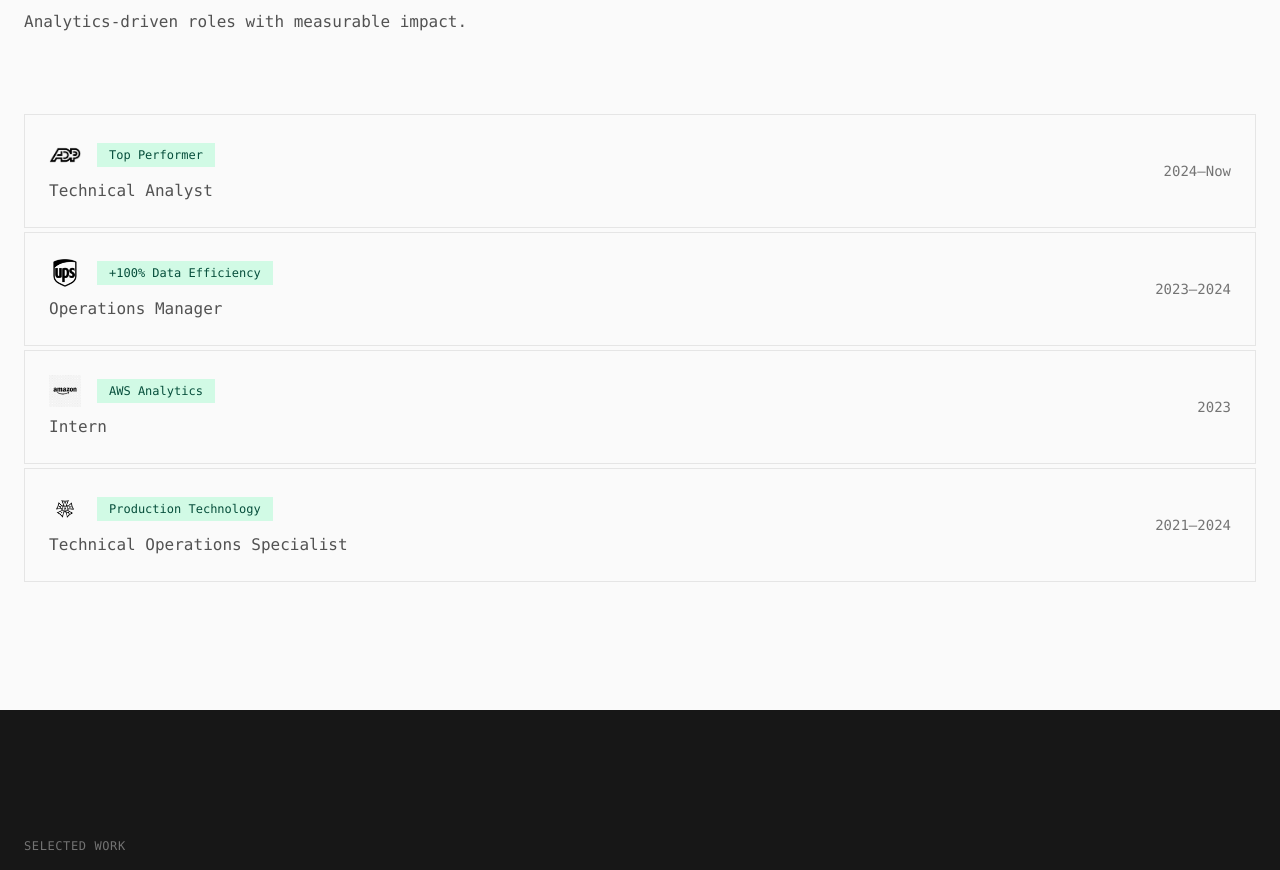
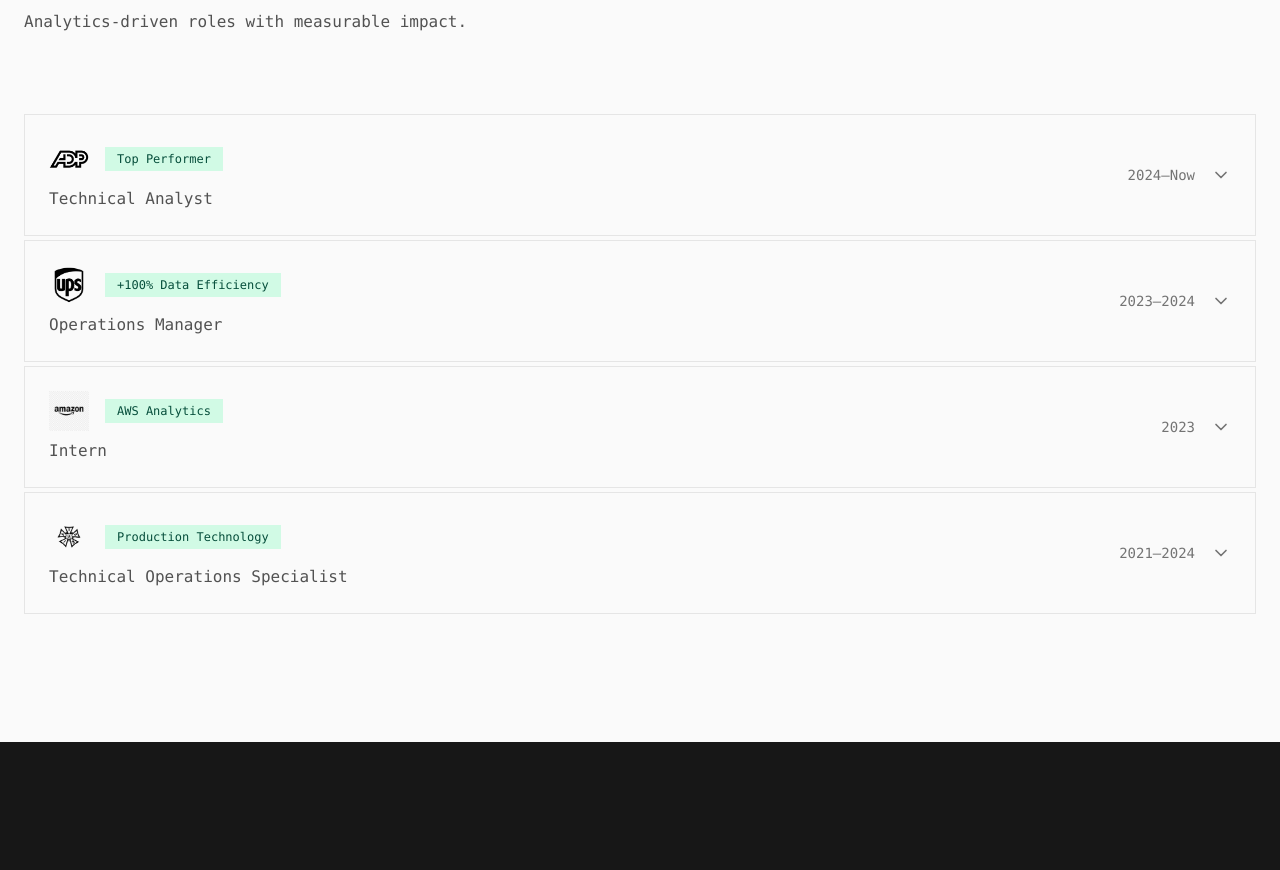
Before and after one commit to traysir/Blackwell-Portfolio, a React (Create React App) app: page / in a window 1280 px wide. Shown: the part 1039-1909 px from the top of the page. Built offline with nearby package versions, Linux system fonts and the light colour scheme.

Commit message:
Update index.html

```diff
--- a/src/App.tsx
+++ b/src/App.tsx
@@ -1,5 +1,5 @@
 import React, { useState, useEffect } from 'react';
-import { Menu, X, Github, Linkedin, Mail, ArrowUpRight, Terminal, Sparkles, Coffee } from 'lucide-react';
+import { Menu, X, Github, Linkedin, Mail, ArrowUpRight, Terminal, Sparkles, Coffee, ChevronDown } from 'lucide-react';
 
 export default function Portfolio() {
   const [mobileMenuOpen, setMobileMenuOpen] = useState(false);
@@ -7,6 +7,7 @@ export default function Portfolio() {
   const [mousePosition, setMousePosition] = useState({ x: 0, y: 0 });
   const [currentTime, setCurrentTime] = useState('');
   const [iconSurprised, setIconSurprised] = useState(false);
+  const [expandedJob, setExpandedJob] = useState<number | null>(null);
   useEffect(() => {
     const handleScroll = () => {
       setScrolled(window.scrollY > 50);
@@ -85,10 +86,58 @@ export default function Portfolio() {
   const skills = ["Python", "SQL", "Power BI", "Tableau", "Excel", "AWS", "Linux", "Git", "Data Viz", "Statistics"];
 
   const experience = [
-    { company: "ADP", role: "Technical Analyst", period: "2024—Now", stat: "Top Performer", logo: "/logos/adp.png" },
-    { company: "UPS", role: "Operations Manager", period: "2023—2024", stat: "+100% Data Efficiency", logo: "/logos/ups.png" },
-    { company: "Amazon", role: "Intern", period: "2023", stat: "AWS Analytics", logo: "/logos/amazon.png" },
-    { company: "IATSE", role: "Technical Operations Specialist", period: "2021—2024", stat: "Production Technology", logo: "/logos/IATSE.png" }
+    {
+      company: "ADP",
+      role: "Technical Analyst",
+      period: "2024—Now",
+      stat: "Top Performer",
+      logo: "/logos/adp.png",
+      duties: [
+        "Built ETL pipelines processing 500K+ payroll records daily using Python and SQL",
+        "Designed Power BI dashboards tracking operational metrics for 50+ stakeholders",
+        "Optimized database queries reducing report generation time by 40%",
+        "Mentored 3 junior analysts on data analysis best practices"
+      ]
+    },
+    {
+      company: "UPS",
+      role: "Operations Manager",
+      period: "2023—2024",
+      stat: "+100% Data Efficiency",
+      logo: "/logos/ups.png",
+      duties: [
+        "Led team of 8 operators managing 100K+ daily package movements",
+        "Implemented data tracking system increasing visibility by 100%",
+        "Reduced operational errors by 35% through process automation",
+        "Trained 15+ new hires on operational procedures and safety protocols"
+      ]
+    },
+    {
+      company: "Amazon",
+      role: "Intern",
+      period: "2023",
+      stat: "AWS Analytics",
+      logo: "/logos/amazon.png",
+      duties: [
+        "Analyzed fulfillment center data using AWS analytics tools",
+        "Identified efficiency bottlenecks resulting in 15% improvement",
+        "Created automated reporting dashboards for warehouse operations",
+        "Collaborated with senior analysts on supply chain optimization"
+      ]
+    },
+    {
+      company: "IATSE",
+      role: "Technical Operations Specialist",
+      period: "2021—2024",
+      stat: "Production Technology",
+      logo: "/logos/IATSE.png",
+      duties: [
+        "Coordinated technical setup for 100+ live events and productions",
+        "Managed lighting, rigging, and audio-visual systems",
+        "Trained crew members on equipment operation and safety standards",
+        "Troubleshot complex technical issues under high-pressure conditions"
+      ]
+    }
   ];
 
   return (
@@ -251,9 +300,10 @@ console.log(bayden.specialties);
 
           <div className="space-y-1">
             {experience.map((job, index) => (
-              <div
-                key={index}
-                className="group border border-neutral-200 hover:border-neutral-900 transition-all duration-300 p-6 hover:bg-neutral-900 hover:text-neutral-50"
+              <div key={index}>
+                <button
+                  onClick={() => setExpandedJob(expandedJob === index ? null : index)}
+                  className="w-full group border border-neutral-200 hover:border-neutral-900 transition-all duration-300 p-6 hover:bg-neutral-900 hover:text-neutral-50 text-left"
                 >
                   <div className="flex flex-col md:flex-row md:justify-between md:items-center gap-4">
                     <div className="flex-1">
@@ -262,7 +312,7 @@ console.log(bayden.specialties);
                           <img
                             src={job.logo}
                             alt={job.company}
-                          className="h-8 w-8 object-contain grayscale group-hover:grayscale-0 group-hover:invert transition-all duration-300"
+                            className="h-10 w-10 object-contain grayscale group-hover:grayscale-0 group-hover:invert transition-all duration-300"
                           />
                         ) : (
                           <h3 className="text-2xl font-bold">{job.company}</h3>
@@ -273,10 +323,33 @@ console.log(bayden.specialties);
                       </div>
                       <p className="text-neutral-600 group-hover:text-neutral-300">{job.role}</p>
                     </div>
+                    <div className="flex items-center gap-4">
                       <div className="text-sm text-neutral-500 group-hover:text-neutral-400 font-mono">
                         {job.period}
                       </div>
+                      <ChevronDown
+                        size={20}
+                        className={`text-neutral-500 group-hover:text-neutral-400 transition-transform duration-300 flex-shrink-0 ${expandedJob === index ? 'rotate-180' : ''}`}
+                      />
                     </div>
+                  </div>
+                </button>
+
+                {expandedJob === index && (
+                  <div className="border border-t-0 border-neutral-200 hover:border-neutral-900 transition-all duration-300 p-6 bg-neutral-50">
+                    <div className="ml-0 md:ml-12">
+                      <h4 className="text-sm font-semibold text-neutral-900 mb-4">Responsibilities & Achievements:</h4>
+                      <ul className="space-y-3">
+                        {job.duties.map((duty, dutyIndex) => (
+                          <li key={dutyIndex} className="flex gap-3 text-sm text-neutral-700">
+                            <span className="text-emerald-600 font-bold mt-0.5">•</span>
+                            <span>{duty}</span>
+                          </li>
+                        ))}
+                      </ul>
+                    </div>
+                  </div>
+                )}
               </div>
             ))}
           </div>
```
Lines whose indentation alone changed are shown as unchanged.
